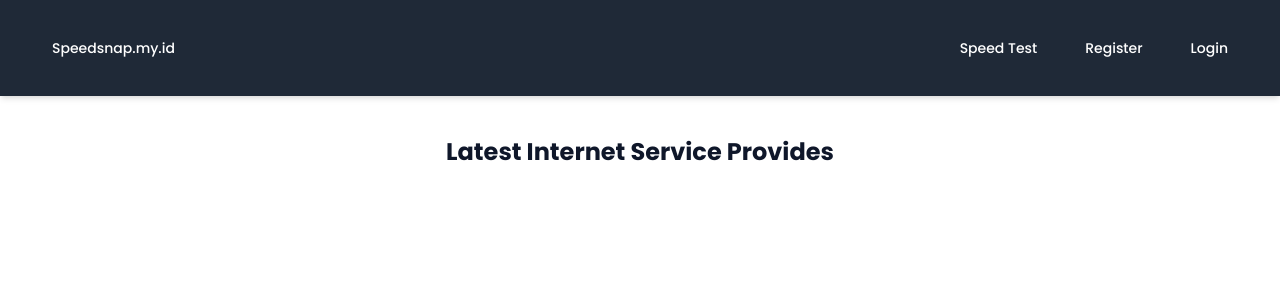
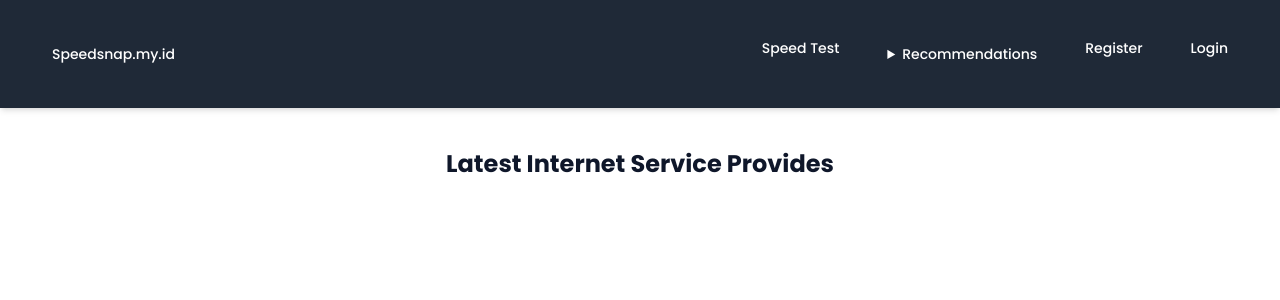
Before and after one commit to arbiet/speedsnap-client, a React (Vite) app: page / in a window 1280 px wide. Shown: the top 300 px of the page. Built offline with nearby package versions, Linux system fonts and the light colour scheme.

Commit message:
fsafsfas

```diff
--- a/src/App.jsx
+++ b/src/App.jsx
@@ -43,7 +43,7 @@ export default function App() {
           <Route path='/users/new' element={token ? <AddUser /> : <Login />} />
           <Route path='/users/:id/edit' element={token ? <EditUser /> : <Login />} />
           <Route path='/speedtest' element={ <SpeedTest />} />
-          <Route path='/recommendations' element={token ? <Recommendations /> : <Login />} />
+          <Route path='/recommendations' element={<Recommendations />} />
           <Route path='/service_providers' element={token ? <ServiceProviders /> : <Login />} />
           <Route path='/service_providers/new' element={token ? <AddServiceProvider /> : <Login />} />
           <Route path='/service_providers/:id/edit' element={token ? <EditServiceProvider /> : <Login />} />
--- a/src/Pages/Layout.jsx
+++ b/src/Pages/Layout.jsx
@@ -23,6 +23,7 @@ const userLinks = [
 
 const guestLinks = [
   { to: "/speedtest", label: "Speed Test" },
+  { to: "", label: "Recommendations", subLinks: [{ to: "/recommendations", label: "Top Recommendations" }] },
   { to: "/register", label: "Register" },
   { to: "/login", label: "Login" },
 ];
```
